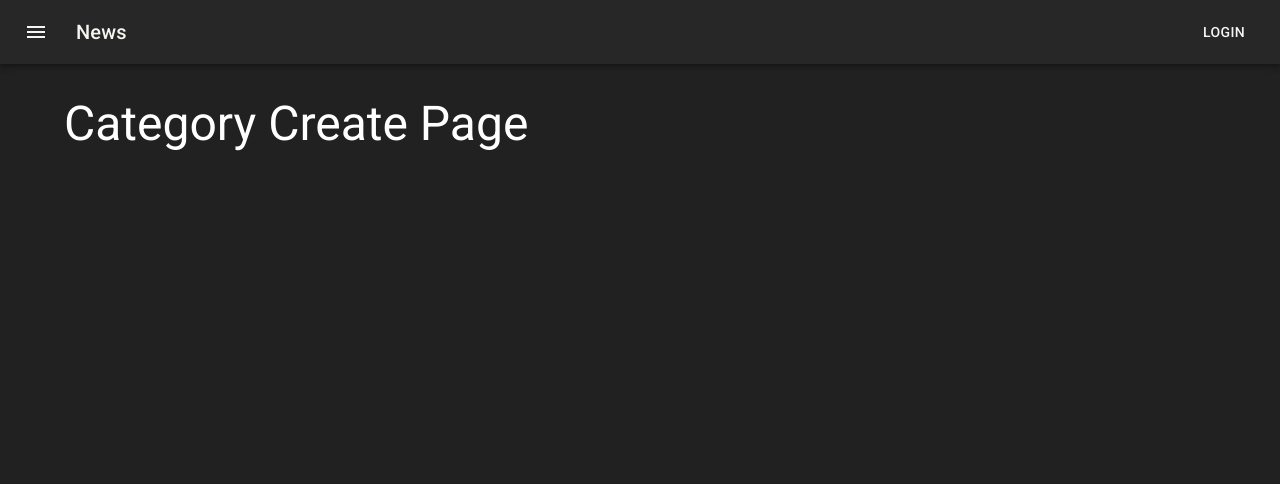
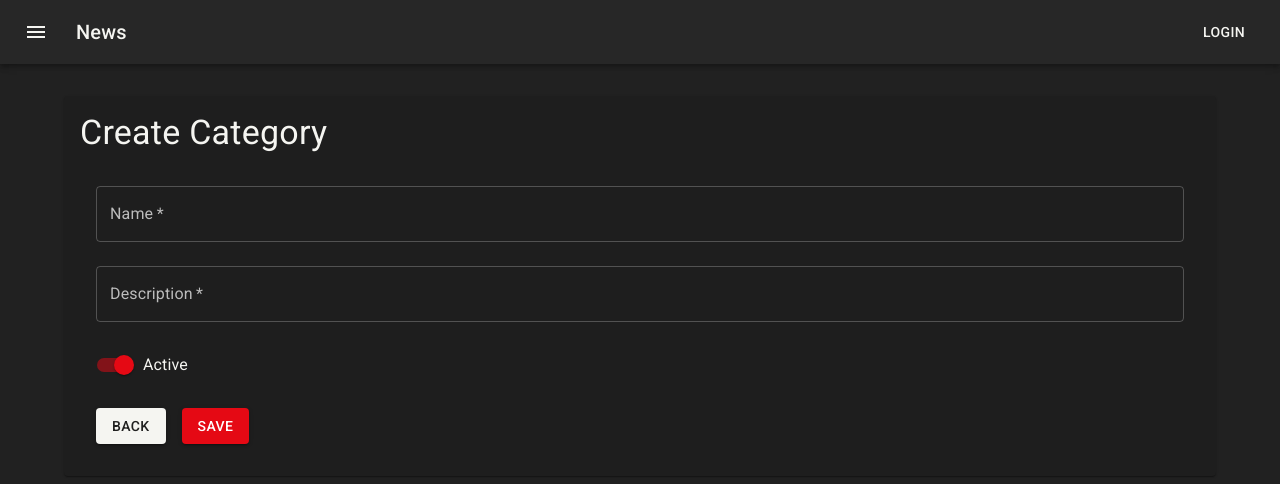
Before and after one commit to wenceslau/fc-admin-do-catalago-ui, a React (Create React App) app: page /categories/create in a window 1280 px wide. Shown: the top 484 px of the page. Built offline with nearby package versions, Linux system fonts and the light colour scheme.

Commit message:
feat: category create, and refactor create and edit in one component, CategoryForm.tsx

```diff
--- a/src/features/categories/CategoryCreate.tsx
+++ b/src/features/categories/CategoryCreate.tsx
@@ -1,7 +1,46 @@
-import {Typography} from "@mui/material";
+import {Box, Paper, Typography} from "@mui/material";
+import {useState} from "react";
+import {Category} from "./categorySlice";
+import {CategoryForm} from "./components/CategoryForm";
 
-export const CategoryCreate = () => (
-  <Typography variant="h3" component="h1">
-    Category Create Page
-  </Typography>
-);
+
+export const CategoryCreate = () => {
+
+  const [isDisabled, setIsDisabled] = useState(false);
+  const [category, setCategory] = useState<Category>({
+    id: "",
+    name: "",
+    is_active: true,
+    created_at: "",
+    updated_at: "",
+    deleted_at: null,
+    description: null,
+  });
+
+  const handleChange = () => {
+  };
+  const handleTogle = () => {
+  };
+
+  return (
+    <Paper>
+
+      <Box p={2}>
+        <Box mb={2}>
+          <Typography variant="h4">
+            Create Category
+          </Typography>
+        </Box>
+
+        <CategoryForm
+          category={category}
+          isDisabled={isDisabled}
+          onSubmit={handleChange}
+          handleChange={handleChange}
+          handleToggle={handleTogle}
+        />
+      </Box>
+
+    </Paper>
+  );
+};
--- a/src/features/categories/CategoryEdit.tsx
+++ b/src/features/categories/CategoryEdit.tsx
@@ -14,6 +14,7 @@
 import {useAppSelector} from "../../app/hooks";
 import {selectCategoryById} from "./categorySlice";
 import {useState} from "react";
+import {CategoryForm} from "./components/CategoryForm";
 
 export const CategoryEdit = () => {
 
@@ -35,68 +36,15 @@
             Edit Category
           </Typography>
         </Box>
-        <Box p={2} gap={2}>
-          <form>
-            <Grid container spacing={3}>
 
-              <Grid item xs={12}>
-                <FormControl fullWidth>
-                  <TextField
-                    required
-                    label="Name"
-                    value={category?.name}
-                    disabled={isDisabled}
-                    onChange={handleChange}
-                  ></TextField>
-                </FormControl>
-              </Grid>
-              <Grid item xs={12}>
-                <FormControl fullWidth>
-                  <TextField
-                    required
-                    label="Description"
-                    value={category?.description}
-                    disabled={isDisabled}
-                    onChange={handleTogle}
-                  ></TextField>
-                </FormControl>
-              </Grid>
-              <Grid item xs={12}>
-                <FormGroup>
-                  <FormControlLabel
-                    control={
-                      <Switch
-                        checked={category?.is_active}
-                        onChange={handleChange}
-                        name="is_active"
-                        color="secondary"
-                        inputProps={{"aria-label": "controlled"}}
-                      />
-                    }
-                    label="Active"
-                  />
-                </FormGroup>
-              </Grid>
-              <Grid item xs={12}>
-                <Box display="flex" gap={2}>
-                  <Button variant="contained" component={Link} to="/categories">
-                    Back
-                  </Button>
-                  <Button
-                    type="submit"
-                    variant="contained"
-                    color="secondary"
-                    disabled={isDisabled}
-                  >
-                    Save
-                  </Button>
+        <CategoryForm
+          category={category}
+          isDisabled={isDisabled}
+          onSubmit={handleChange}
+          handleChange={handleChange}
+          handleToggle={handleTogle}
+        />
 
-                </Box>
-              </Grid>
-            </Grid>
-
-          </form>
-        </Box>
       </Box>
 
     </Paper>
--- a/src/features/categories/categorySlice.ts
+++ b/src/features/categories/categorySlice.ts
@@ -1,7 +1,7 @@
 import {createSlice} from "@reduxjs/toolkit";
 import {RootState} from "../../app/store";
 
-interface Category {
+export interface Category {
   id: string;
   name: string;
   is_active: boolean;
--- /dev/null
+++ b/src/features/categories/components/CategoryForm.tsx
@@ -0,0 +1,88 @@
+import React from "react";
+import {Box, Button, FormControl, FormControlLabel, FormGroup, Grid, Switch, TextField} from "@mui/material";
+import {Link} from "react-router-dom";
+import {Category} from "../categorySlice";
+
+type Props = {
+  category?: Category;
+  isDisabled?: boolean;
+  onLoading?: boolean;
+  onSubmit: (e: React.FormEvent<HTMLFieldSetElement>) => void;
+  handleChange: (e: React.ChangeEvent<HTMLInputElement>) => void;
+  handleToggle: (e: React.ChangeEvent<HTMLInputElement>) => void;
+};
+
+
+export function CategoryForm({
+                               category,
+                               isDisabled,
+                               onLoading,
+                               onSubmit,
+                               handleChange,
+                               handleToggle,
+                             }: Props) {
+  return (
+    <Box p={2} gap={2}>
+      <form>
+        <Grid container spacing={3}>
+
+          <Grid item xs={12}>
+            <FormControl fullWidth>
+              <TextField
+                required
+                label="Name"
+                value={category?.name}
+                disabled={isDisabled}
+                onChange={handleChange}
+              ></TextField>
+            </FormControl>
+          </Grid>
+          <Grid item xs={12}>
+            <FormControl fullWidth>
+              <TextField
+                required
+                label="Description"
+                value={category?.description}
+                disabled={isDisabled}
+                onChange={handleToggle}
+              ></TextField>
+            </FormControl>
+          </Grid>
+          <Grid item xs={12}>
+            <FormGroup>
+              <FormControlLabel
+                control={
+                  <Switch
+                    checked={category?.is_active}
+                    onChange={handleChange}
+                    name="is_active"
+                    color="secondary"
+                    inputProps={{"aria-label": "controlled"}}
+                  />
+                }
+                label="Active"
+              />
+            </FormGroup>
+          </Grid>
+          <Grid item xs={12}>
+            <Box display="flex" gap={2}>
+              <Button variant="contained" component={Link} to="/categories">
+                Back
+              </Button>
+              <Button
+                type="submit"
+                variant="contained"
+                color="secondary"
+                disabled={isDisabled}
+              >
+                Save
+              </Button>
+
+            </Box>
+          </Grid>
+        </Grid>
+
+      </form>
+    </Box>
+  );
+}
```
